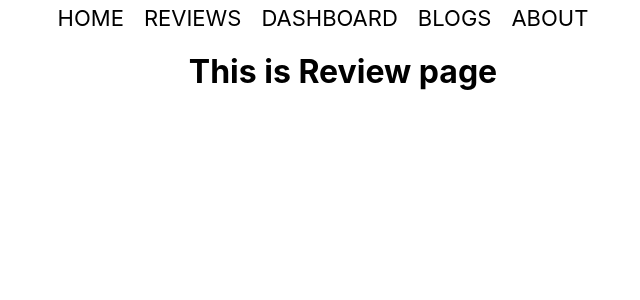
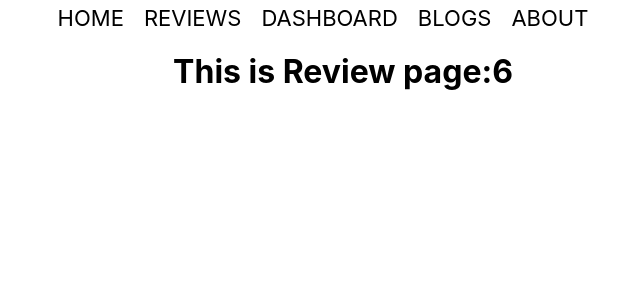
Before and after one commit to sakibit17043/react-laptop-review-route, a React (Create React App) app: page /reviews in a window 1280 px wide. Shown: the top 300 px of the page, without its empty margins (297-937 px from the left). Built offline with nearby package versions, Linux system fonts and the light colour scheme.

Commit message:
custom hook done

```diff
--- a/public/data.json
+++ b/public/data.json
@@ -2,7 +2,7 @@
 	{
 		"name": "Ezra Duffy",
         "id" : 1 ,
-        "discription" : "",
+        "discription" : "I think this watch is not for my type.I need a watch that has a good battary life.",
         "ratings" : "3.5"
 
 
@@ -10,31 +10,31 @@
 	{
 		"name": "Graiden Fletcher",
         "id" : 2 ,
-        "discription" : "",
+        "discription" : "I like this watch for it's light weight.It's very comfortable to wear.",
         "ratings" : "4.8"
 	},
 	{
 		"name": "Emily Franco",
         "id" : 3 ,
-        "discription" : "",
+        "discription" : "I can't spend a day without smartwatch.It has a lot of features that attrated to me.",
         "ratings" : "5"
 	},
 	{
 		"name": "Derek Barrett",
         "id" : 4 ,
-        "discription" : "",
+        "discription" : "It's looking style is very gorgious but it's price is little bit higher.",
         "ratings" : "4.5"
 	},
 	{
 		"name": "Rebekah Barrera",
         "id" : 5 ,
-        "discription" : "",
+        "discription" : "I think this is an average quality watch.It's good but it's battary life is poor.",
         "ratings" : "4"
 	},
     {
 		"name": "Rebekah Barrera",
         "id" : 6 ,
-        "discription" : "",
+        "discription" : "I love to wear smartwatch.It's lightweight, style and feature makes me happy.",
         "ratings" : "5"
 	}
 ]
--- a/src/components/Reviews/Reviews.js
+++ b/src/components/Reviews/Reviews.js
@@ -1,9 +1,11 @@
 import React from 'react';
+import useReviews from '../../hooks/useReviews';
 
 const Reviews = () => {
+    const [reviews,setReviews] = useReviews()
     return (
         <div>
-            <h1>This is Review page</h1>
+            <h1>This is Review page:{reviews.length}</h1>
         </div>
     );
 };
--- /dev/null
+++ b/src/hooks/useReviews.js
@@ -0,0 +1,13 @@
+import { useEffect, useState } from "react"
+
+const useReviews = () =>{
+    const [reviews,setReviews] = useState([]);
+    useEffect(()=>{
+        fetch('data.json')
+        .then(res => res.json())
+        .then(data => setReviews(data))
+
+    },[])
+    return [reviews,setReviews];
+}
+export default useReviews;
```
Also changed, not shown: src/hooks/loadData.js (deleted).
